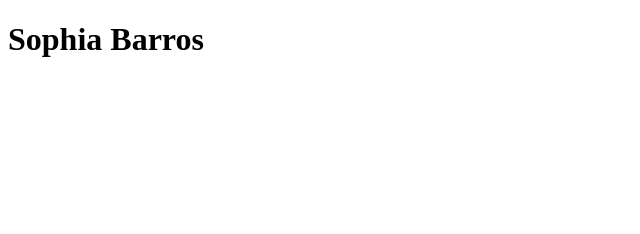
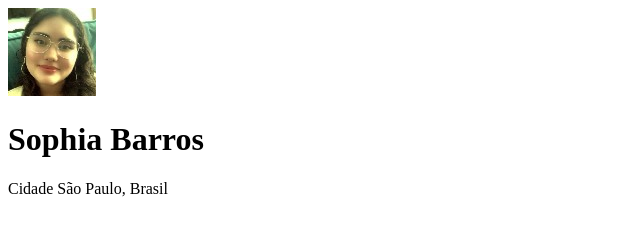
Before and after one commit to Sophiabarros/meus-links, a plain HTML site: page index.html in a window 1280 px wide. Shown: the whole page, without its empty margins (0-640 px from the left). Drawn offline with Linux system fonts and the light colour scheme.

Commit message:
desenvolvimento do HTML

```diff
--- a/index.html
+++ b/index.html
@@ -8,7 +8,9 @@
 <body>
 
     <div>
+        <img src="./WhatsApp Image 2024-03-05 at 10.08.31.jpg" alt="imagem de Sophia Baros, criadora da pagina.">
      <h1>Sophia Barros</h1>
+     <p>Cidade São Paulo, Brasil</p>
     </div>
 
 </body>
```
